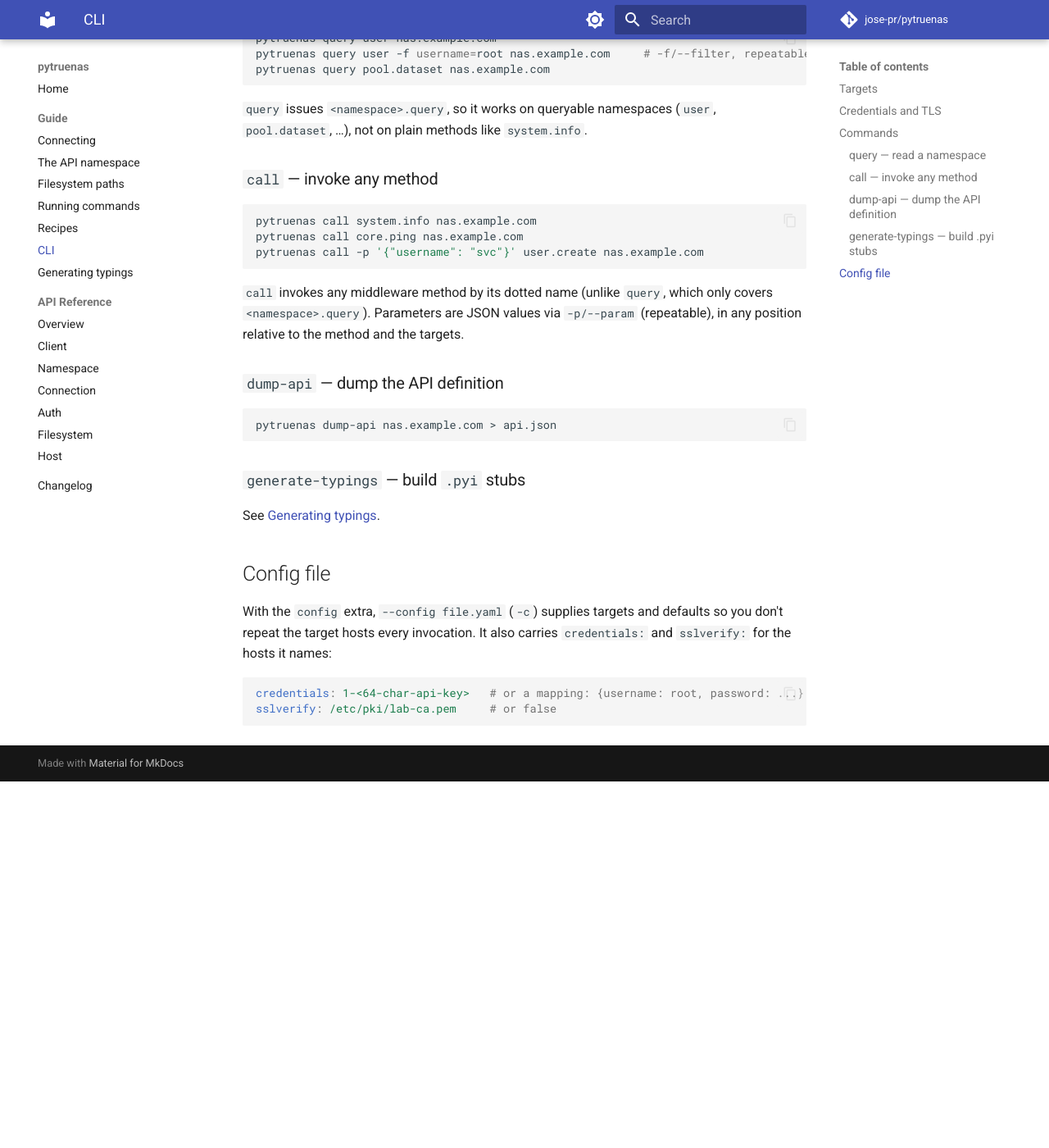
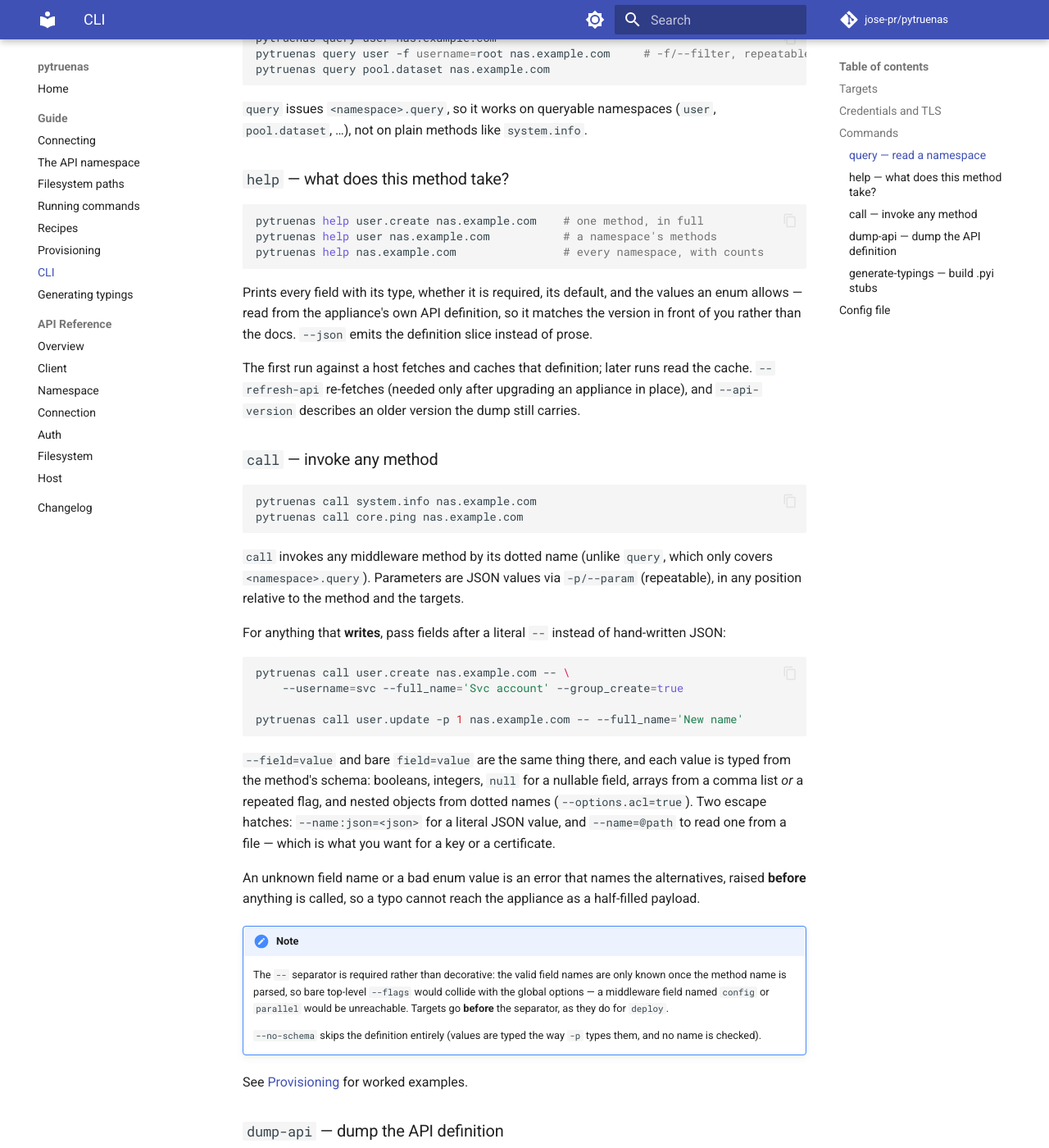
Before and after one commit to jose-pr/pytruenas, an MkDocs documentation site: the page built from docs/guide/cli.md, in a window 1280 px wide and 1400 px high, scrolled down 1214 px. Shown: the whole window at 82% size. Built offline with MkDocs 1.6.1 and Material for MkDocs 9.7.7, drawn with Linux system fonts in a browser that asks for light colours; comment, search, counter and statistics services are not loaded; before the commit the page ends 2167 px from its top, so only the background shows below that; some of the changed text lies outside the part shown.

Commit message:
docs: help, typed call fields, and a provisioning guide
The package header gains the two new commands, the utils modules behind
them (apicache/apihelp/fields), $PYTRUENAS_CACHE, and dump_api's changed
contract -- including why a full core.get_methods() is not an alternative
(the server closes the websocket on it) and why the HTTP side channel is
not the transport (it truncates the file at 23 MB and at 2 MB alike).

A new Provisioning guide covers the write side and the shapes that catch
people out: the network.configuration singleton with three scalar
nameserver slots and `domain` vs the `domains` search list; a dataset
keyed by its path; a ZFS property reading back {value, parsed, rawvalue,
source} while you set the scalar; unlocking at the encryption_root, with
unlock being a job; and the service step that decides whether a share
serves anything at all. It says plainly that an interface change belongs
behind interface.commit's checkin window, because the rollback is the
whole point when a bad address would cut off the connection in use.

The CLI guide documents the separator rather than just showing it: the
valid field names are only known after the method name is parsed, so bare
top-level flags would collide with the globals and a middleware field
called `config` would be unreachable.

````diff
--- a/docs/guide/cli.md
+++ b/docs/guide/cli.md
@@ -64,23 +64,78 @@
 `query` issues `<namespace>.query`, so it works on queryable namespaces
 (`user`, `pool.dataset`, …), not on plain methods like `system.info`.
 
+### `help` — what does this method take?
+
+```bash
+pytruenas help user.create nas.example.com    # one method, in full
+pytruenas help user nas.example.com           # a namespace's methods
+pytruenas help nas.example.com                # every namespace, with counts
+```
+
+Prints every field with its type, whether it is required, its default, and the
+values an enum allows — read from the appliance's own API definition, so it
+matches the version in front of you rather than the docs. `--json` emits the
+definition slice instead of prose.
+
+The first run against a host fetches and caches that definition; later runs read
+the cache. `--refresh-api` re-fetches (needed only after upgrading an appliance
+in place), and `--api-version` describes an older version the dump still carries.
+
 ### `call` — invoke any method
 
 ```bash
 pytruenas call system.info nas.example.com
 pytruenas call core.ping nas.example.com
-pytruenas call -p '{"username": "svc"}' user.create nas.example.com
 ```
 
 `call` invokes any middleware method by its dotted name (unlike `query`, which
 only covers `<namespace>.query`). Parameters are JSON values via `-p/--param`
 (repeatable), in any position relative to the method and the targets.
 
+For anything that **writes**, pass fields after a literal `--` instead of
+hand-written JSON:
+
+```bash
+pytruenas call user.create nas.example.com -- \
+    --username=svc --full_name='Svc account' --group_create=true
+
+pytruenas call user.update -p 1 nas.example.com -- --full_name='New name'
+```
+
+`--field=value` and bare `field=value` are the same thing there, and each value
+is typed from the method's schema: booleans, integers, `null` for a nullable
+field, arrays from a comma list *or* a repeated flag, and nested objects from
+dotted names (`--options.acl=true`). Two escape hatches: `--name:json=<json>`
+for a literal JSON value, and `--name=@path` to read one from a file — which is
+what you want for a key or a certificate.
+
+An unknown field name or a bad enum value is an error that names the
+alternatives, raised **before** anything is called, so a typo cannot reach the
+appliance as a half-filled payload.
+
+!!! note
+    The `--` separator is required rather than decorative: the valid field names
+    are only known once the method name is parsed, so bare top-level `--flags`
+    would collide with the global options — a middleware field named `config` or
+    `parallel` would be unreachable. Targets go **before** the separator, as
+    they do for `deploy`.
+
+    `--no-schema` skips the definition entirely (values are typed the way `-p`
+    types them, and no name is checked).
+
+See [Provisioning](provisioning.md) for worked examples.
+
 ### `dump-api` — dump the API definition
 
 ```bash
 pytruenas dump-api nas.example.com > api.json
 ```
+
+The dump is built and compressed on the target, then fetched over SFTP when the
+host has an SSH leg and in verified chunks through the command channel
+otherwise. It is ~24 MB on 26.0 and takes about 75 s to produce, so it is cached
+per host and API version under `$PYTRUENAS_CACHE` and shared with `help` and
+`generate-typings`.
 
 ### `generate-typings` — build `.pyi` stubs
 
--- a/mkdocs.yml
+++ b/mkdocs.yml
@@ -34,6 +34,7 @@
       - Filesystem paths: guide/filesystem.md
       - Running commands: guide/commands.md
       - Recipes: guide/recipes.md
+      - Provisioning: guide/provisioning.md
       - CLI: guide/cli.md
       - Generating typings: guide/typings.md
   - API Reference:
````
Also changed, not shown: CHANGELOG.md (+47 -0 lines), docs/guide/provisioning.md (added, +182 -0 lines), src/pytruenas/AGENTS.md (+69 -3 lines).
